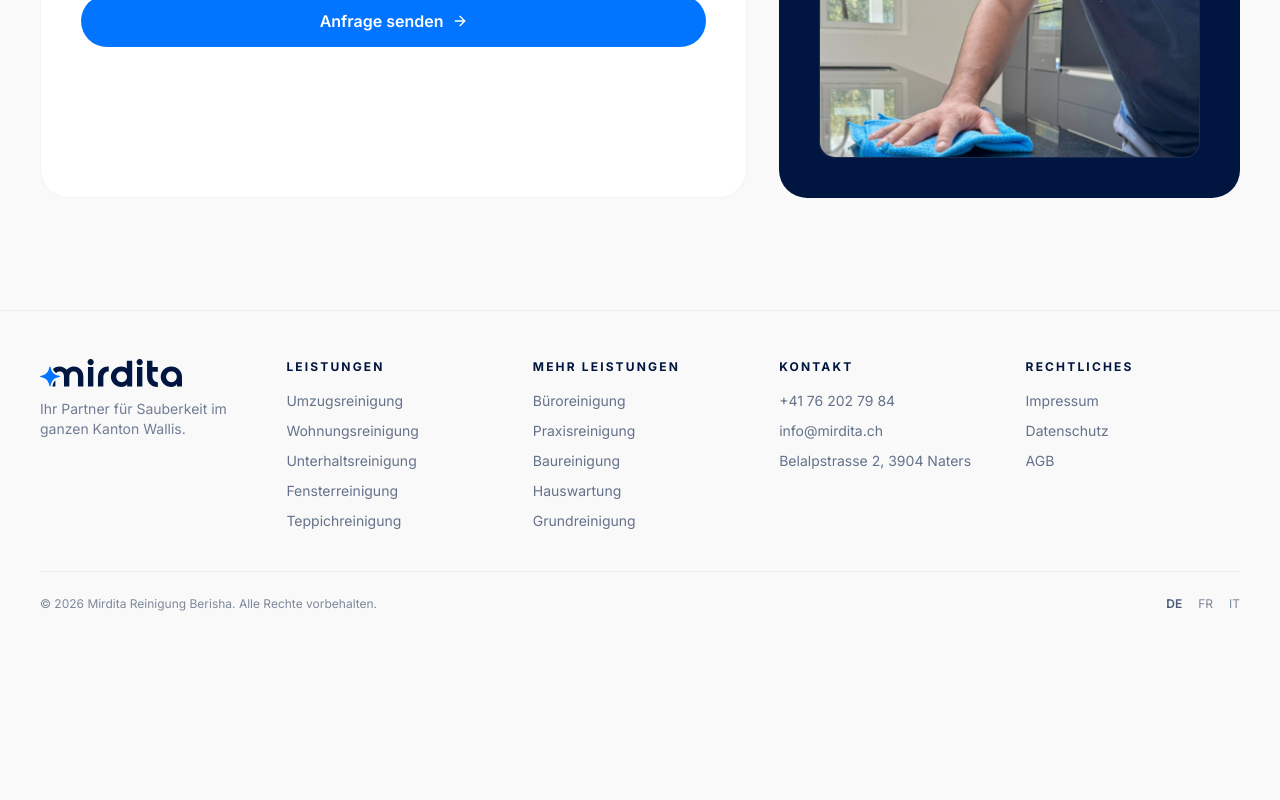
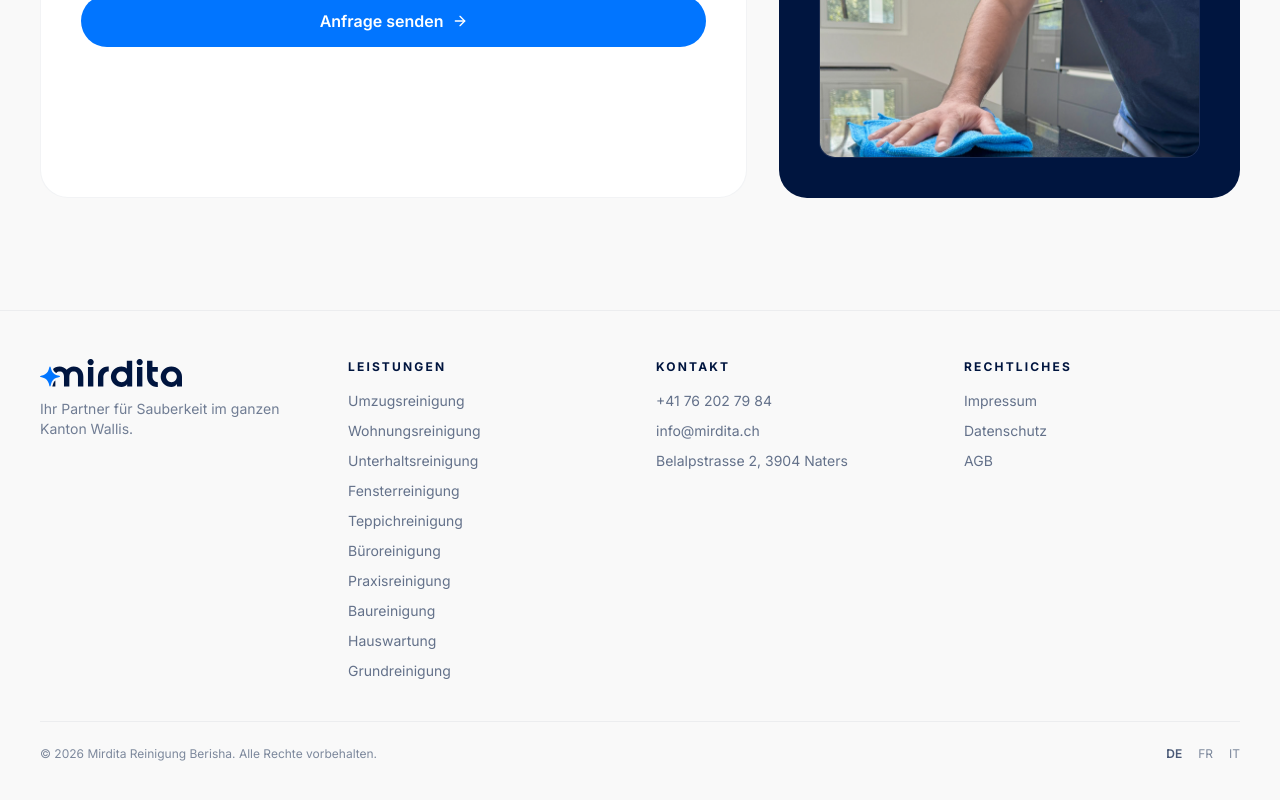
Before and after one commit to astraswiss/mirdita-reinigung, a Next.js app: page / in a window 1280 px wide. Shown: the part 3778-4578 px from the top of the page. Before the commit the page ends 4438 px from the top, so only its background shows below. Built offline with nearby package versions, Linux system fonts and the light colour scheme; no server answers.

Commit message:
Merge footer service columns into one Leistungen list
Combine the "Leistungen" and "Mehr Leistungen" columns into a single
column listing all 10 services, freeing up the grid for 4 columns.

```diff
--- a/src/components/site-footer.tsx
+++ b/src/components/site-footer.tsx
@@ -6,7 +6,7 @@ import { LOGO } from "@/components/site-config";
 export function SiteFooter() {
   return (
     <footer className="border-t border-brand-deep/5 px-5 md:px-10 py-12 mt-8">
-      <div className="max-w-7xl mx-auto grid gap-8 sm:grid-cols-2 md:grid-cols-5">
+      <div className="max-w-7xl mx-auto grid gap-8 sm:grid-cols-2 md:grid-cols-4">
         <div>
           <Link href="/" className="flex items-center" aria-label="Mirdita — Startseite">
             <Image
@@ -30,11 +30,6 @@ export function SiteFooter() {
             { label: "Unterhaltsreinigung", href: "/unterhaltsreinigung" },
             { label: "Fensterreinigung", href: "/fensterreinigung" },
             { label: "Teppichreinigung", href: "/teppichreinigung" },
-          ]}
-        />
-        <FooterCol
-          title="Mehr Leistungen"
-          links={[
             { label: "Büroreinigung", href: "/bueroreinigung" },
             { label: "Praxisreinigung", href: "/praxisreinigung" },
             { label: "Baureinigung", href: "/baureinigung" },
```
